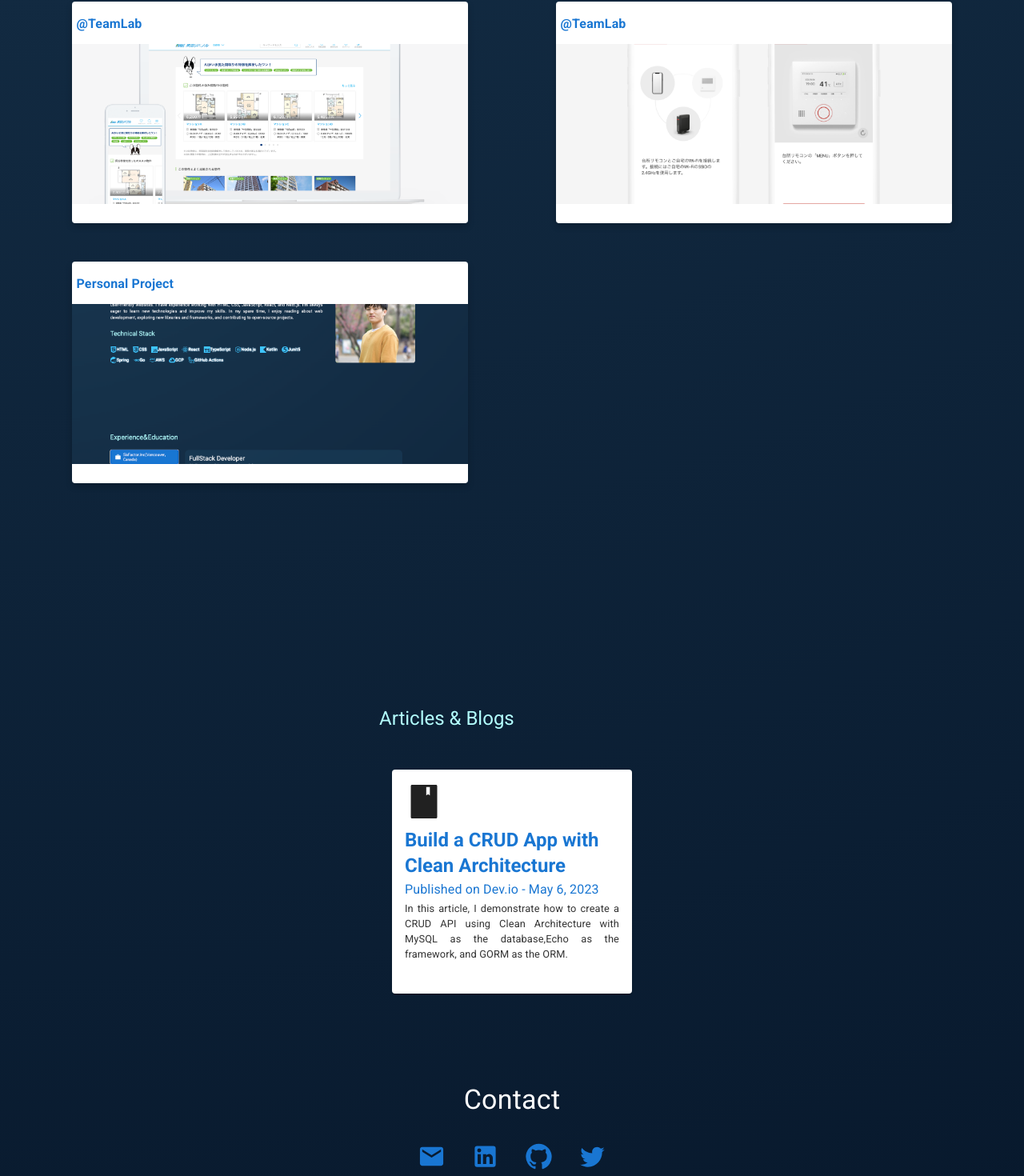
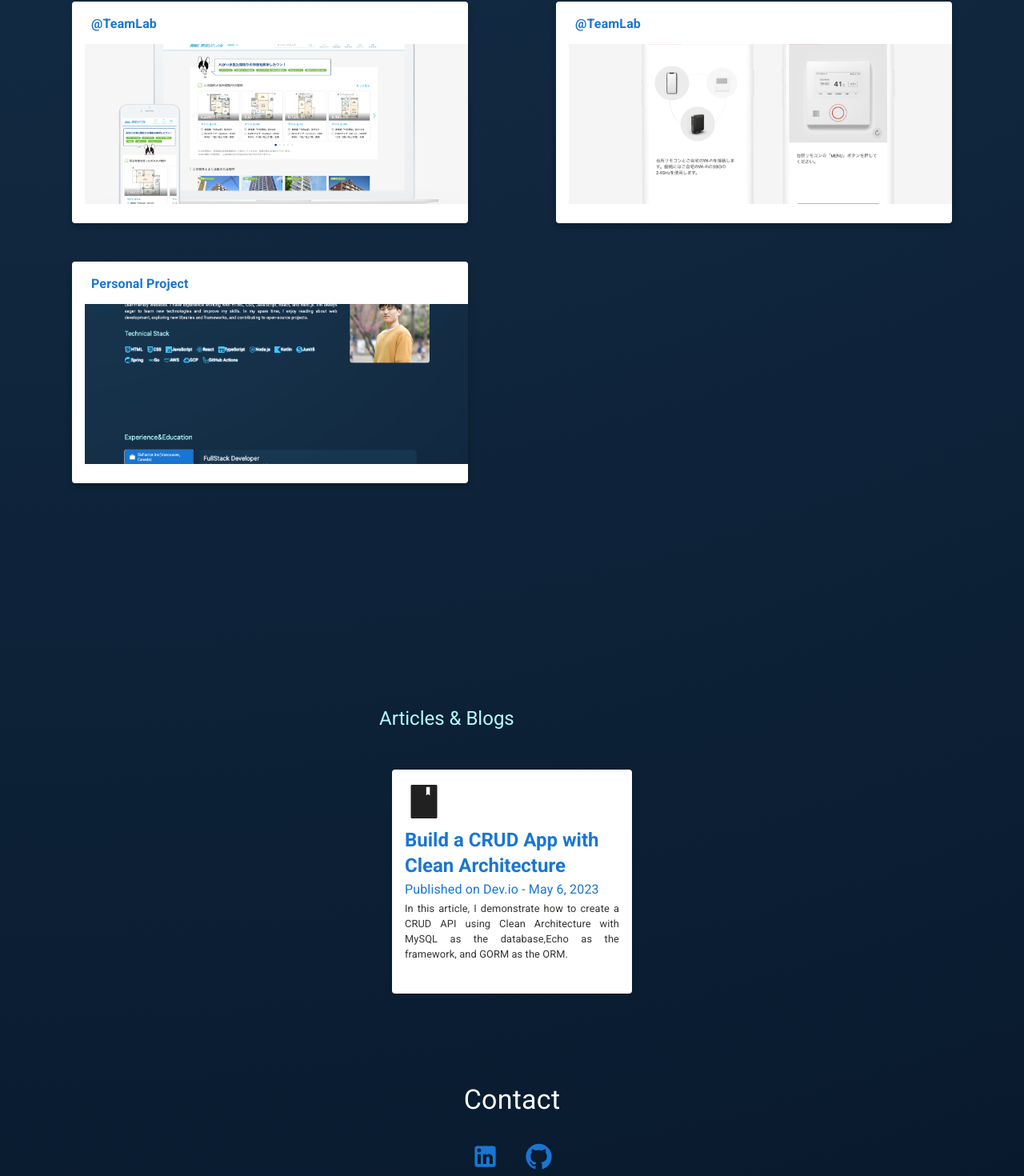
Before and after one commit to michinoins/portfolio, a Next.js app: page / in a window 1280 px wide. Shown: the part 2172-3642 px from the top of the page at 80% size. Built offline with nearby package versions, Linux system fonts and the light colour scheme.

Commit message:
fix: add links

```diff
--- a/pages/components/ContactSection.tsx
+++ b/pages/components/ContactSection.tsx
@@ -35,14 +35,9 @@ const ContactSection: React.FC<ContactSectionProps> = ({ id }) => {
     <Section id={id}>
       <SectionTitle variant="h4">Contact</SectionTitle>
       <SocialIcons>
-        <Tooltip title="Email">
-          <SocialIconButton href="mailto:your.email@example.com">
-            <EmailIcon fontSize="large" />
-          </SocialIconButton>
-        </Tooltip>
         <Tooltip title="LinkedIn">
           <SocialIconButton
-            href="https://www.linkedin.com/in/yourusername/"
+            href="https://www.linkedin.com/in/ichinomikiya/"
             target="_blank"
           >
             <LinkedInIcon fontSize="large" />
@@ -50,18 +45,10 @@ const ContactSection: React.FC<ContactSectionProps> = ({ id }) => {
         </Tooltip>
         <Tooltip title="GitHub">
           <SocialIconButton
-            href="https://github.com/yourusername"
+            href="https://github.com/michinoins"
             target="_blank"
           >
             <GitHubIcon fontSize="large" />
-          </SocialIconButton>
-        </Tooltip>
-        <Tooltip title="Twitter">
-          <SocialIconButton
-            href="https://twitter.com/yourusername"
-            target="_blank"
-          >
-            <TwitterIcon fontSize="large" />
           </SocialIconButton>
         </Tooltip>
       </SocialIcons>
--- a/pages/components/ProjectSection.tsx
+++ b/pages/components/ProjectSection.tsx
@@ -1,8 +1,14 @@
-import { Typography, Card, CardContent, CardMedia } from "@mui/material";
 import styled from "@emotion/styled";
 import { keyframes } from "@emotion/react";
 import React, { useEffect, useState } from "react";
 import { useInView } from "react-intersection-observer";
+import {
+  Typography,
+  Card,
+  CardContent,
+  CardMedia,
+  Link as MuiLink,
+} from "@mui/material";
 
 const fadeInAnimation = keyframes`
   from {
@@ -11,6 +17,12 @@ const fadeInAnimation = keyframes`
   to {
     opacity: 1;
   }
+`;
+const Link = styled(MuiLink)`
+  text-decoration: none;
+  color: inherit;
+  display: flex;
+  width: 100%;
 `;
 
 const Section = styled.section<{ isVisible: boolean }>`
@@ -123,18 +135,21 @@ const ProjectSection: React.FC<ProjectSectionProps> = ({ id }) => {
       description: "Role: Backend / Frontend Engineer",
       imageUrl: "/livable.png",
       companyName: "@TeamLab",
+      link: "https://www.team-lab.com/livable/",
     },
     {
       title: "IoT Device Operation Mobile App",
       description: "Role: Backend Engineer",
       imageUrl: "/rinnai.png",
       companyName: "@TeamLab",
+      link: "https://www.team-lab.com/rinnaiapp/",
     },
     {
       title: "Portfolio Website",
       description: "...",
       imageUrl: "/portfolio.png",
       companyName: "Personal Project",
+      link: "",
     },
   ];
 
@@ -145,10 +160,16 @@ const ProjectSection: React.FC<ProjectSectionProps> = ({ id }) => {
         <List>
           {projects.map((project, index) => (
             <ProjectCard key={index} title={project.title}>
-              <ProjectCardContent>
-                <CompanyName>{project.companyName}</CompanyName>
-                <ProjectCardMedia image={project.imageUrl} />
-              </ProjectCardContent>
+              <Link
+                href={project.link}
+                target="_blank"
+                rel="noopener noreferrer"
+              >
+                <ProjectCardContent>
+                  <CompanyName>{project.companyName}</CompanyName>
+                  <ProjectCardMedia image={project.imageUrl} />
+                </ProjectCardContent>
+              </Link>
             </ProjectCard>
           ))}
         </List>
```
